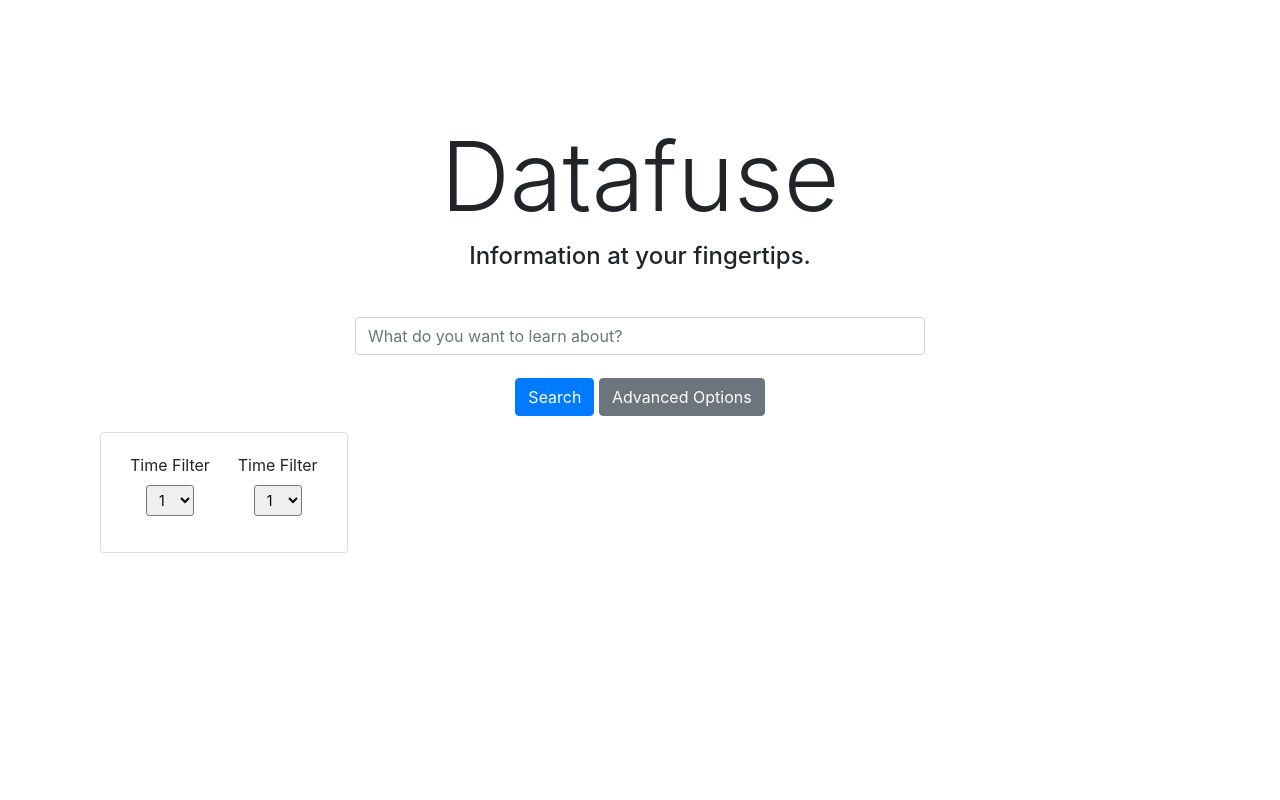
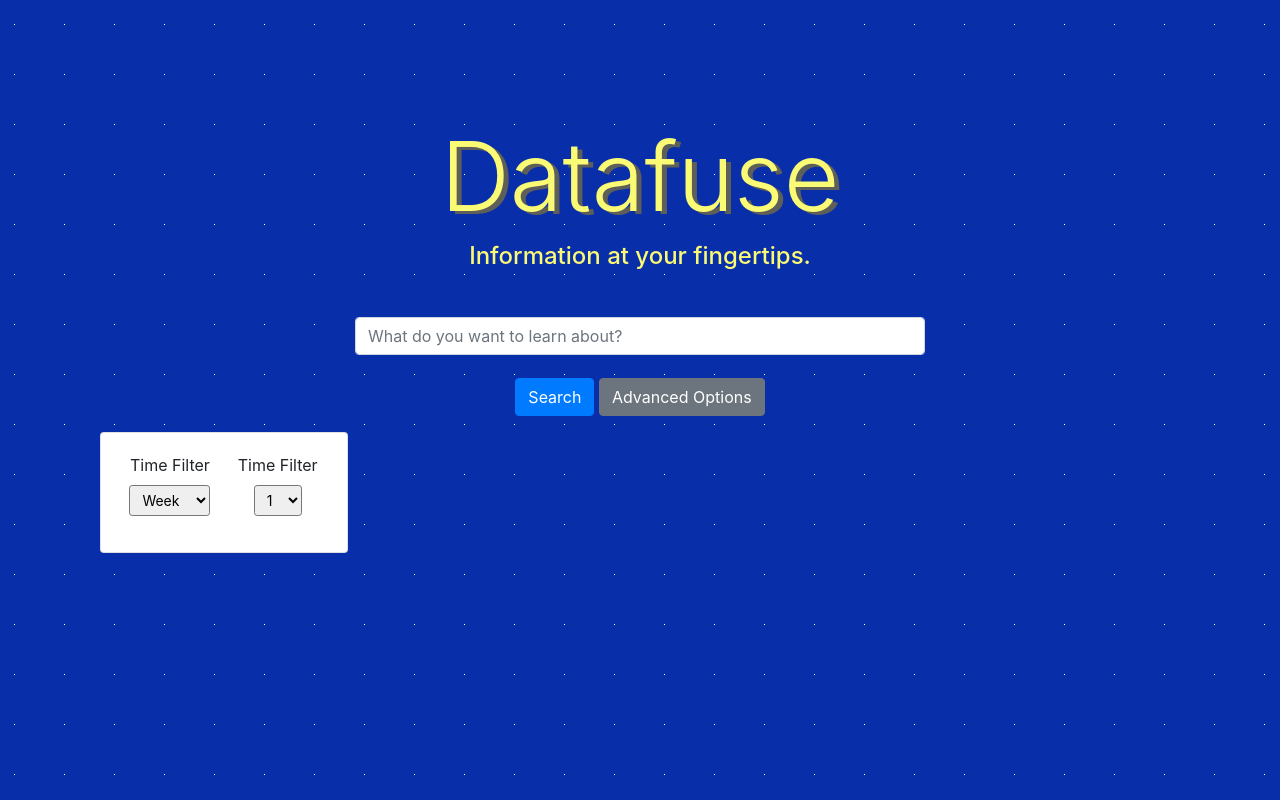
Before and after one commit to Latarax/Datafuse, a Flask app: page / in a window 1280 px wide, after a click on "Advanced Options". Run offline with Flask 2, Linux system fonts and the light colour scheme; some libraries are stand-ins or nearby versions.

Commit message:
visual changes and animations

```diff
--- a/app.py
+++ b/app.py
@@ -25,6 +25,8 @@ def home():
 def info():
     # grabbing the user query from the html form
     query = request.form['query']
+    time_filter = request.form.get('time_filter')
+    print(f"Time Filter: {time_filter}")
     website_urls = redditApiCalls(query)
     cards2Display = webScraper(website_urls, query)
 
--- a/static/styles/main.css
+++ b/static/styles/main.css
@@ -1,5 +1,10 @@
 * {
 }
+
+body {
+    background: linear-gradient(90deg, #092eaa 48.5px, transparent 1%) center, linear-gradient(#092eaa 48.5px, transparent 1%) center, white;
+    background-size: 50px 50px;
+  }
 
 @import url('https://maxcdn.bootstrapcdn.com/bootstrap/4.0.0-alpha.6/css/bootstrap.min.css');
 
@@ -11,11 +16,14 @@
 
 .datafuse-title {
     text-align: center;
+    color: rgb(250, 250, 117);
+    text-shadow: 5px 3px rgb(95, 95, 90);
 }
 
 .home-tagline {
     padding-bottom: 3%;
     text-align: center;
+    color: rgb(250, 250, 117);
 }
 
 .searchBar {
@@ -40,11 +48,11 @@
     margin: 4%;
     padding: 2%;
     border-radius: 13px;
-    background: #BFEFFF;
+    background: rgb(250, 250, 117);
 }
 
 .cards:hover {
-    box-shadow: 10px 10px 5px gray;
+    box-shadow: 10px 10px gray;
     transition-duration: 0.1s;
     transition-timing-function: ease-out;
 }
@@ -55,6 +63,8 @@
 
 .info-heading {
     text-align: center;
+    color: rgb(250, 250, 117);
+    text-shadow: 5px 3px rgb(95, 95, 90);
 }
 
 .card-url {
@@ -66,7 +76,7 @@
 
 .back-button{
     position: fixed;
-    filter: invert(0%);
+    filter: invert(100%);
     transition-duration: 0.25s;
     transition-timing-function: ease-out;
   }
--- /dev/null
+++ b/static/styles/style.css
@@ -0,0 +1,6 @@
+body {
+  background: linear-gradient(90deg, #092eaa 48.5px, transparent 1%) center, linear-gradient(#092eaa 48.5px, transparent 1%) center, white;
+  background-size: 50px 50px;
+}
+
+/*# sourceMappingURL=style.css.map */
--- a/templates/index.html
+++ b/templates/index.html
@@ -5,7 +5,7 @@
         <link rel="stylesheet" href="https://stackpath.bootstrapcdn.com/bootstrap/4.5.0/css/bootstrap.min.css" integrity="sha384-9aIt2nRpC12Uk9gS9baDl411NQApFmC26EwAOH8WgZl5MYYxFfc+NcPb1dKGj7Sk" crossorigin="anonymous">
         <title>Datafuse</title>
     </head>
-    <body class="h-100 row align-items-center first">
+    <body class="h-100 row align-items-center first" id="module">
         <div class="col">
             <div class="col-md-12 datafuse-title">
                 <h1 class="display-1">Datafuse</h1>
@@ -14,27 +14,26 @@
                 <h4>Information at your fingertips.</h4>
             </div>
             <div class="container form-inputs">
-                <form class="row form-test" action="{{ url_for('info') }}"   method="POST">
+                <form class="row form-test" action="{{ url_for('info') }}"   method="POST" id="query_form">
                     <div class="col-md-3"></div>
                     <input class="col-md-6 form-control searchBar" type="text"  name="query" autocomplete="off" placeholder="What do you want to learn about?">
                     <div class="col-md-3"></div>
                     <div class="col-md-12 main-buttons">
-                        <input class="btn btn-primary" type="submit" value="Search">
+                        <input class="btn btn-primary" type="button" value="Search" onclick="searchWithOptions()">
                         <button class="btn btn-secondary advanced-button" type="button" data-toggle="collapse" data-target="#advanced-options-options" aria-expanded="false" aria-controls="advanced-options-options">Advanced Options</button>
                     </div>
                 </form>
                 <div class="col-md-3 col align-self-center collapse drop-down-menu" id="advanced-options-options">
                     <div class="card card-body">
-                        <form action="">
+                        <form action="{{ url_for('info') }}" method="POST" id="options_form">
                             <div class="form-row">
                                 <div class="col">
                                     <label for="exampleFormControlSelect1">Time Filter</label>
-                                    <select class="form-control-sm" id="exampleFormControlSelect1">
-                                        <option>1</option>
-                                        <option>2</option>
-                                        <option>3</option>
-                                        <option>4</option>
-                                        <option>5</option>
+                                    <select name="time_filter" class="form-control-sm" id="exampleFormControlSelect1">
+                                        <option>Week</option>
+                                        <option>Month</option>
+                                        <option>Year</option>
+                                        <option>All</option>
                                     </select>
                                 </div>
                                 <div class="col">
@@ -56,5 +55,20 @@
         <script src="https://code.jquery.com/jquery-3.5.1.slim.min.js" integrity="sha384-DfXdz2htPH0lsSSs5nCTpuj/zy4C+OGpamoFVy38MVBnE+IbbVYUew+OrCXaRkfj" crossorigin="anonymous"></script>
         <script src="https://cdn.jsdelivr.net/npm/popper.js@1.16.0/dist/umd/popper.min.js" integrity="sha384-Q6E9RHvbIyZFJoft+2mJbHaEWldlvI9IOYy5n3zV9zzTtmI3UksdQRVvoxMfooAo" crossorigin="anonymous"></script>
         <script src="https://stackpath.bootstrapcdn.com/bootstrap/4.5.0/js/bootstrap.min.js" integrity="sha384-OgVRvuATP1z7JjHLkuOU7Xw704+h835Lr+6QL9UvYjZE3Ipu6Tp75j7Bh/kR0JKI" crossorigin="anonymous"></script>
+        <script>
+            function searchWithOptions()
+            {
+                document.getElementById("query_form").submit();
+                document.getElementById("options_form").submit();
+            }
+        </script>
+        <script>
+            const el = document.querySelector("#module");
+
+            el.addEventListener("mousemove", (e) => {
+              el.style.backgroundPositionX = -e.offsetX + "px";
+              el.style.backgroundPositionY = -e.offsetY + "px";
+            });
+        </script>
     </body>
 </html>
```
Also changed, not shown: static/styles/style.scss (added, +15 -0 lines), 1 other file.
